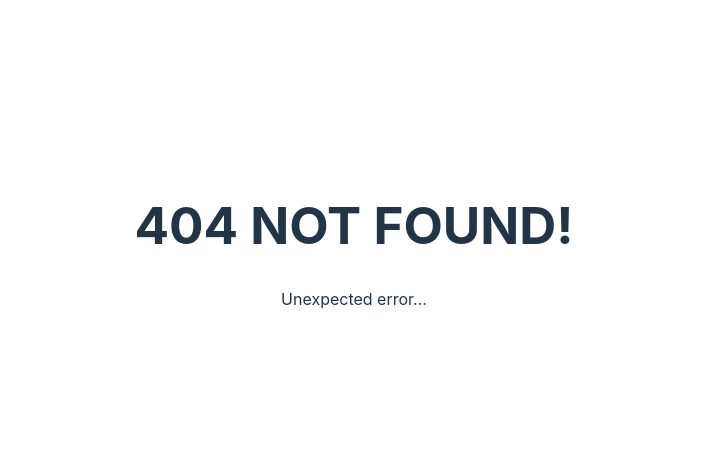
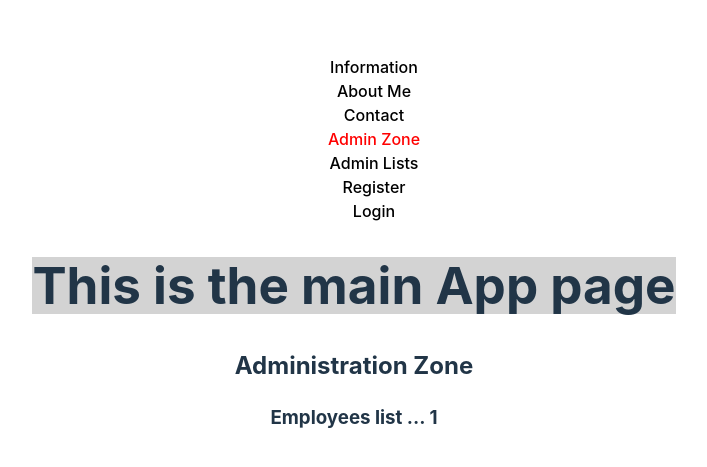
Before and after one commit to gustavogmv/gmv2-tecnofor-react, a React (Vite) app in the folder rutas/: page /admin/employees/1 in a window 1280 px wide. Before the commit this address had no page. Shown: the part 155-622 px from the top of the page, without its empty margins (286-993 px from the left). Built offline with nearby package versions, Linux system fonts and the light colour scheme.

Commit message:
day04, [rutas] use browser-router: dynamic-routes-> pass parameter in route to concrete component

```diff
--- a/rutas/src/components/NavBar.tsx
+++ b/rutas/src/components/NavBar.tsx
@@ -1,4 +1,4 @@
-import {Link, NavLink} from "react-router-dom";
+import {NavLink} from "react-router-dom";
 
 const isActiveLink = ({isActive}:{isActive:boolean}) => {
     return {color: isActive ? 'red' : 'black'}
--- a/rutas/src/main.tsx
+++ b/rutas/src/main.tsx
@@ -13,6 +13,7 @@ import Contact from "./pages/Contact.tsx";
 import AuthLayout from "./pages/layout/AuthLayout.tsx";
 import Login from "./pages/auth/Login.tsx";
 import Register from "./pages/auth/Register.tsx";
+import EmployeesList from "./pages/admin/EmployeesList.tsx";
 
 /**
  * APP
@@ -37,7 +38,9 @@ const router = createBrowserRouter([
             {
                 path: 'admin', element: <AdminLayout/>,
                 children: [{path: 'graphics', element: <Graphics/>},
-                    {path: 'lists', element: <Lists/>}]
+                           {path: 'lists', element: <Lists/>},
+                           {path: 'employees/:employeeId', element: <EmployeesList/>}
+                ]
             },
             {
                 element: <AuthLayout/>,
--- /dev/null
+++ b/rutas/src/pages/admin/EmployeesList.tsx
@@ -0,0 +1,12 @@
+import {useParams} from "react-router-dom";
+
+const EmployeesList = () => {
+
+    const params = useParams()
+
+    return <div>
+        <h3>Employees list ... {params["employeeId"]}</h3>
+    </div>
+}
+
+export default EmployeesList;
```
